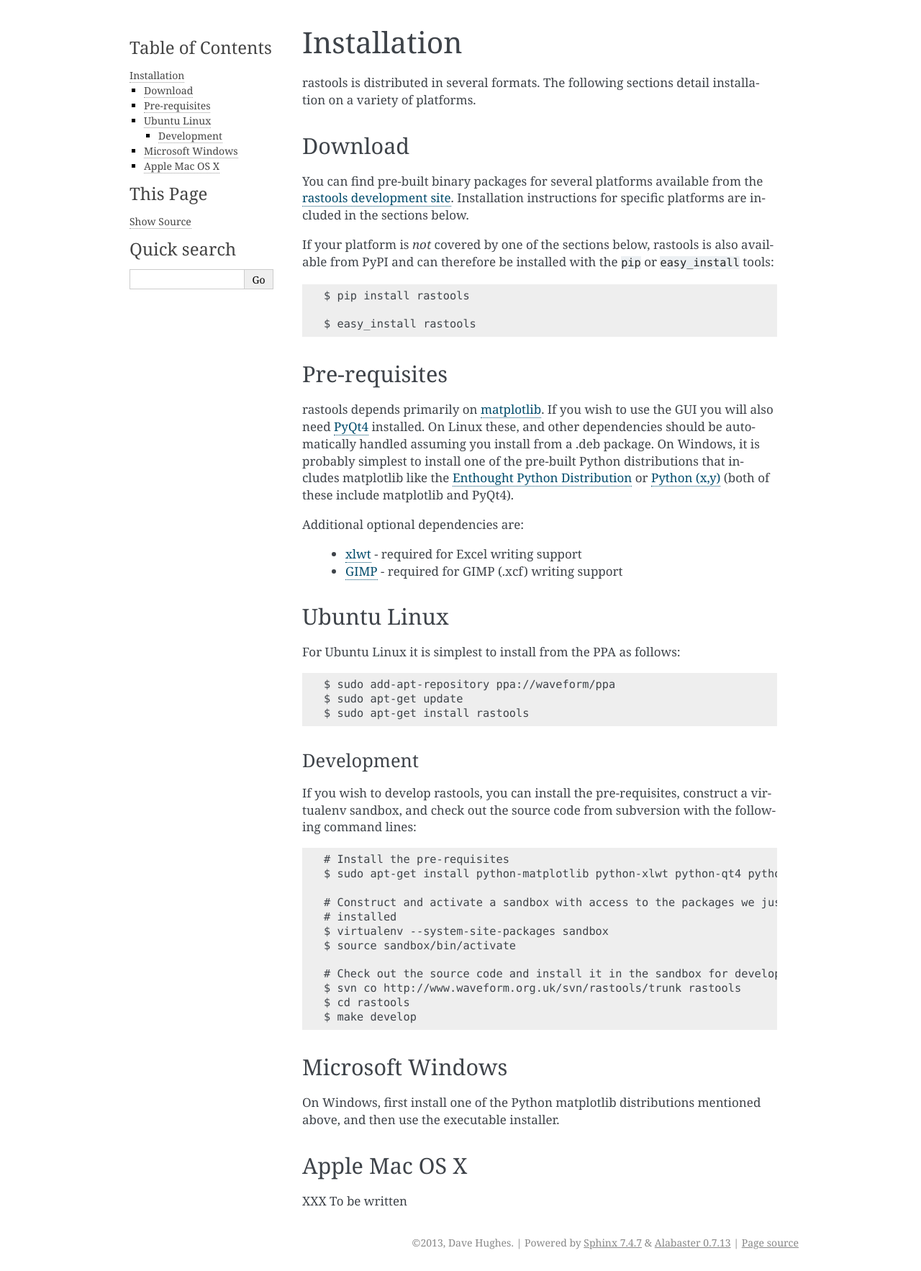
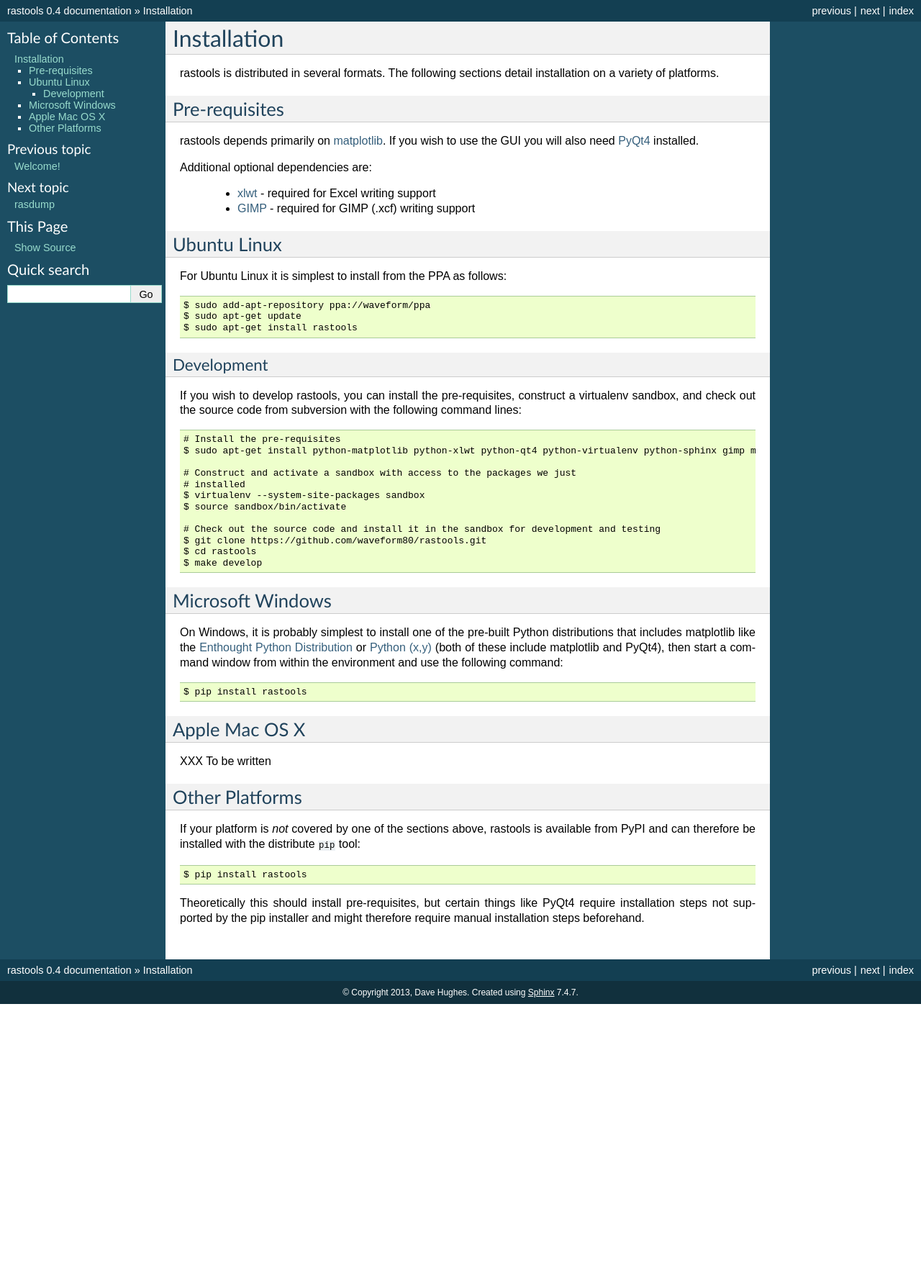
Before and after one commit to waveform-computing/rastools, a Sphinx documentation site: the page built from docs/install.rst, in a window 1280 px wide. Shown: the whole page at 72% size. Built offline with Sphinx 7.4.7, drawn with Linux system fonts in a browser that asks for light colours; after the commit the page ends 1395 px from its top, so only the background shows below that.

Commit message:
Fixed URL references in docs

```diff
--- a/docs/conf.py
+++ b/docs/conf.py
@@ -101,7 +101,7 @@
 
 # The theme to use for HTML and HTML Help pages.  See the documentation for
 # a list of builtin themes.
-#html_theme = 'sphinxdoc'
+html_theme = 'default'
 
 # Theme options are theme-specific and customize the look and feel of a theme
 # further.  For a list of options available for each theme, see the
--- a/docs/index.rst
+++ b/docs/index.rst
@@ -22,9 +22,6 @@
    rasviewer
    license
 
-Further information on the tools can be found at the `rastools wiki
-<http://www.waveform.org.uk/trac/rastools/wiki>`_.
-
 
 Indices and tables
 ==================
--- a/docs/install.rst
+++ b/docs/install.rst
@@ -6,36 +6,13 @@
 installation on a variety of platforms.
 
 
-Download
-========
-
-You can find pre-built binary packages for several platforms available from
-the `rastools development site
-<http://www.waveform.org.uk/trac/rastools/wiki/Download>`_. Installation
-instructions for specific platforms are included in the sections below.
-
-If your platform is *not* covered by one of the sections below, rastools is
-also available from PyPI and can therefore be installed with the ``pip`` or
-``easy_install`` tools::
-
-   $ pip install rastools
-
-   $ easy_install rastools
-
-
 Pre-requisites
 ==============
 
 rastools depends primarily on `matplotlib
 <http://matplotlib.sourceforge.net>`_. If you wish to use the GUI you will also
 need `PyQt4 <http://www.riverbankcomputing.com/software/pyqt/download>`_
-installed. On Linux these, and other dependencies should be automatically
-handled assuming you install from a .deb package. On Windows, it is probably
-simplest to install one of the pre-built Python distributions that includes
-matplotlib like the `Enthought Python Distribution
-<http://enthought.com/products/epd.php>`_ or `Python (x,y)
-<http://code.google.com/p/pythonxy/>`_ (both of these include matplotlib and
-PyQt4).
+installed.
 
 Additional optional dependencies are:
 
@@ -61,7 +38,7 @@
 following command lines::
 
    # Install the pre-requisites
-   $ sudo apt-get install python-matplotlib python-xlwt python-qt4 python-virtualenv python-sphinx gimp make subversion
+   $ sudo apt-get install python-matplotlib python-xlwt python-qt4 python-virtualenv python-sphinx gimp make git
 
    # Construct and activate a sandbox with access to the packages we just
    # installed
@@ -69,7 +46,7 @@
    $ source sandbox/bin/activate
 
    # Check out the source code and install it in the sandbox for development and testing
-   $ svn co http://www.waveform.org.uk/svn/rastools/trunk rastools
+   $ git clone https://github.com/waveform80/rastools.git
    $ cd rastools
    $ make develop
 
@@ -77,11 +54,31 @@
 Microsoft Windows
 =================
 
-On Windows, first install one of the Python matplotlib distributions mentioned
-above, and then use the executable installer.
+On Windows, it is probably simplest to install one of the pre-built Python
+distributions that includes matplotlib like the `Enthought Python Distribution
+<http://enthought.com/products/epd.php>`_ or `Python (x,y)
+<http://code.google.com/p/pythonxy/>`_ (both of these include matplotlib and
+PyQt4), then start a command window from within the environment and use the
+following command::
+
+  $ pip install rastools
 
 
 Apple Mac OS X
 ==============
 
 XXX To be written
+
+
+Other Platforms
+===============
+
+If your platform is *not* covered by one of the sections above, rastools is
+available from PyPI and can therefore be installed with the distribute ``pip``
+tool::
+
+   $ pip install rastools
+
+Theoretically this should install pre-requisites, but certain things like PyQt4
+require installation steps not supported by the pip installer and might
+therefore require manual installation steps beforehand.
```
Also changed, not shown: 1 other file.
